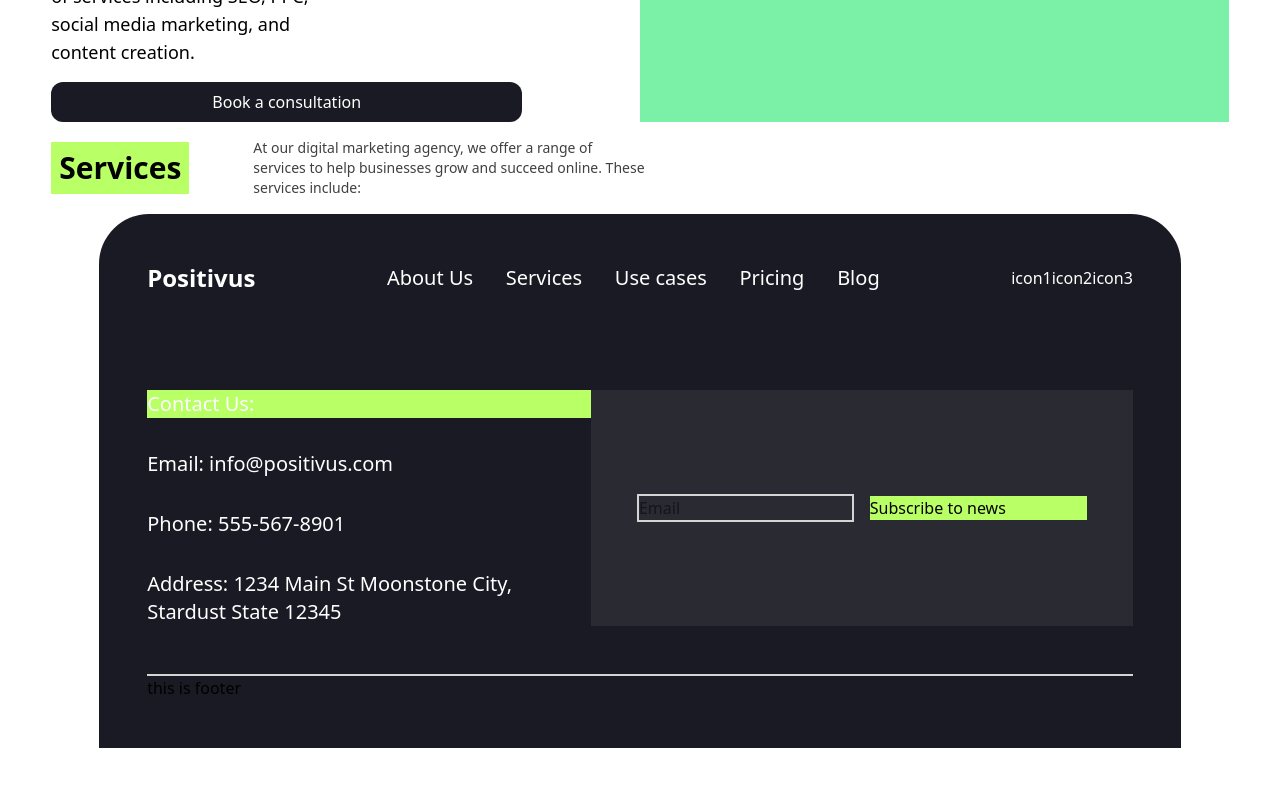
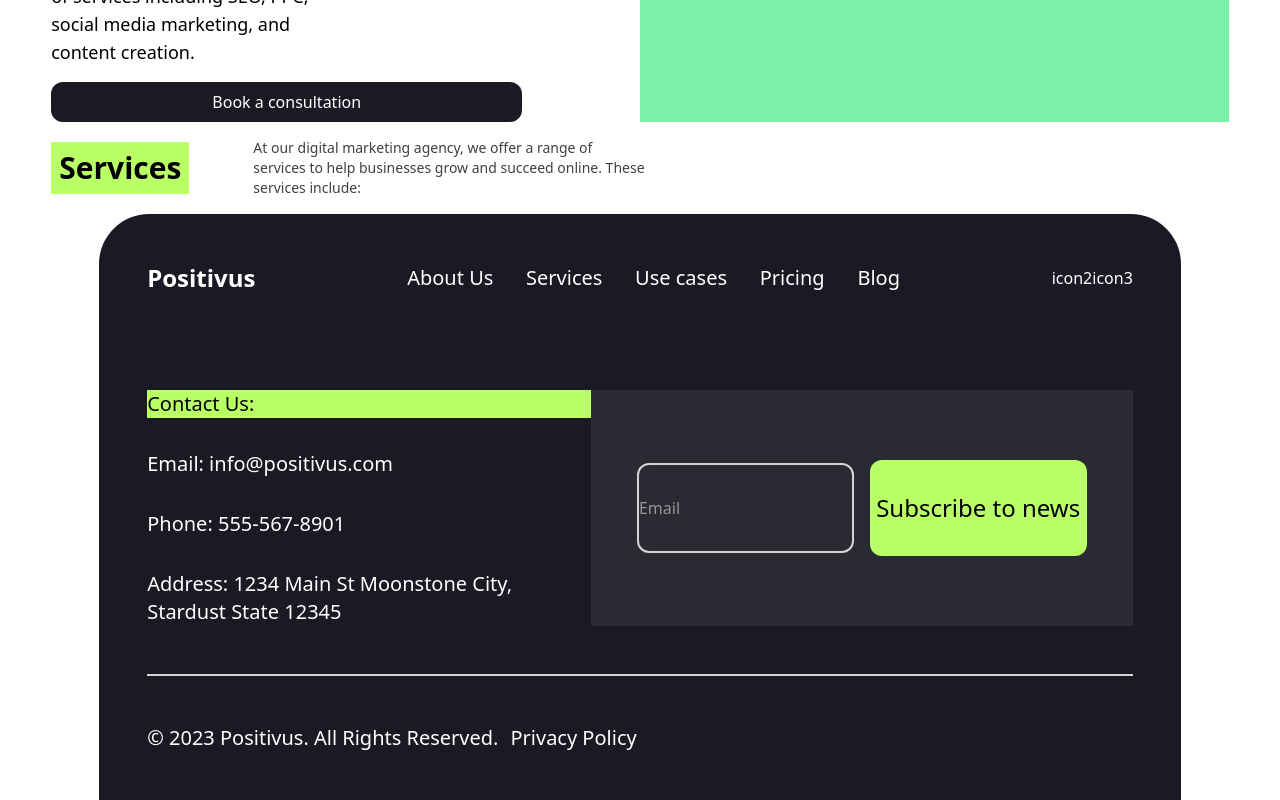
Before and after one commit to RajKishan1/agency, a Next.js app: page / in a window 1280 px wide. Shown: the part 476-1276 px from the top of the page. Before the commit the page ends 1224 px from the top, so only its background shows below. Built offline with nearby package versions, Linux system fonts and the light colour scheme.

Commit message:
fix:footer ui

```diff
--- a/src/components/Footer/Footer.tsx
+++ b/src/components/Footer/Footer.tsx
@@ -1,13 +1,14 @@
 import React from "react";
 import FooterNavBar from "./FooterNavBar";
 import FooterHero from "./FooterHero";
+import FooterBottom from "./FooterBottom";
 
 const Footer = () => {
   return (
     <div className="bg-[#191A23] text-gray-30 mx-12 p-12 rounded-tl-[50px] rounded-tr-[50px]">
       <FooterNavBar />
       <FooterHero />
-      <p>this is footer</p>
+      <FooterBottom />
     </div>
   );
 };
--- /dev/null
+++ b/src/components/Footer/FooterBottom.tsx
@@ -0,0 +1,12 @@
+import React from "react";
+
+const FooterBottom = () => {
+  return (
+    <div className="flex text-white pt-12 text-xl gap-3">
+      <p>© 2023 Positivus. All Rights Reserved.</p>
+      <p>Privacy Policy</p>
+    </div>
+  );
+};
+
+export default FooterBottom;
--- a/src/components/Footer/FooterHero.tsx
+++ b/src/components/Footer/FooterHero.tsx
@@ -4,7 +4,7 @@ const FooterHero = () => {
   return (
     <div className="flex border-b-2 py-12 border-neutral-300">
       <div className="w-[45%] flex flex-col gap-8 text-xl text-white">
-        <div className="bg-[#B9FF66]">Contact Us:</div>
+        <h6 className="bg-[#b9ff66] text-black">Contact Us:</h6>
         <p>Email: info@positivus.com</p>
         <p>Phone: 555-567-8901</p>
         <p>
@@ -12,11 +12,17 @@ const FooterHero = () => {
           <br /> Stardust State 12345
         </p>
       </div>
-      <div className="bg-[#292a32] w-[55%] flex gap-4 items-center justify-center">
-        <div className="w-2/5 border-2 border-neutral-300">
-          <input type="text" className="h-full w-full" placeholder="Email" />
+      <div className="bg-[#292a32] w-[55%] flex gap-4 items-center justify-center py-14">
+        <div className="w-2/5 border-2 border-neutral-300 rounded-xl">
+          <input
+            type="text"
+            className="h-full w-full py-8 text-white"
+            placeholder="Email"
+          />
         </div>
-        <div className="w-2/5 bg-[#B9FF66] ">Subscribe to news</div>
+        <div className="w-2/5 bg-[#B9FF66] py-8 rounded-xl">
+          <p className="text-2xl text-center">Subscribe to news</p>
+        </div>
       </div>
     </div>
   );
--- a/src/components/Footer/FooterNavBar.tsx
+++ b/src/components/Footer/FooterNavBar.tsx
@@ -13,7 +13,7 @@ const FooterNavBar = () => {
         <FooterLinks text="Blog" href="" />
       </span>
       <span className="flex">
-        <div>icon1</div>
+        <div></div>
         <div>icon2</div>
         <div>icon3</div>
       </span>
```
